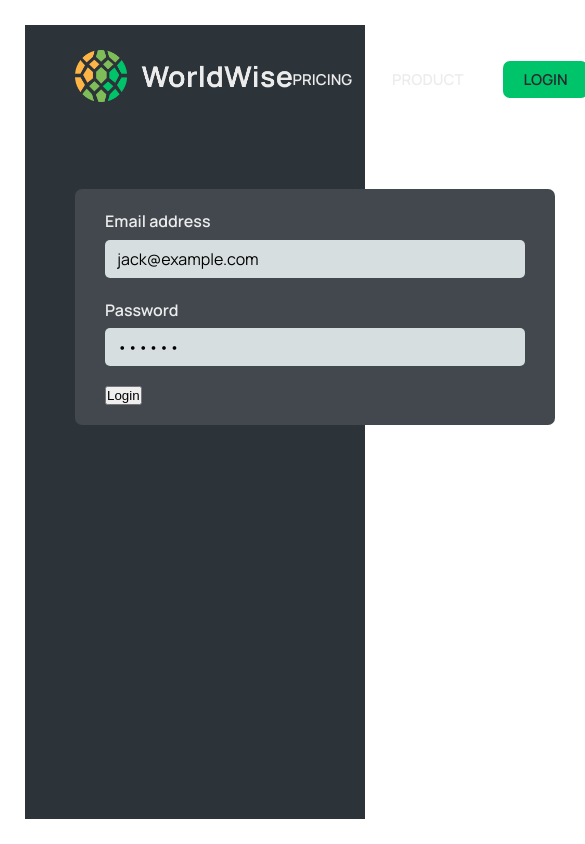
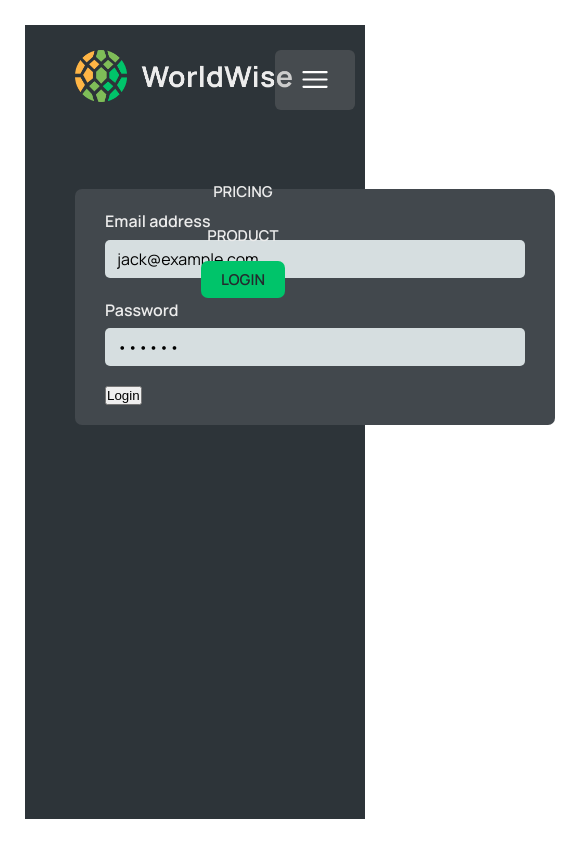
Before and after one commit to eregeikechukwu/worldwise, a React (Vite) app: page /login in a window 390 px wide. Shown: the whole page, 585 px wide, since content can reach past the window. Built offline with nearby package versions, Linux system fonts and the light colour scheme; data requests are answered from the project's data file.

Commit message:
improved responsiveness and added a navigation bar

```diff
--- a/src/components/PageNav.jsx
+++ b/src/components/PageNav.jsx
@@ -1,11 +1,29 @@
 import { NavLink } from "react-router-dom";
 import styles from "./PageNav.module.css";
 import Logo from "./Logo";
+import hamburger from "../svgs/ic_bars.svg";
+import { useState } from "react";
 
 function PageNav() {
+  const [navOpen, setNavOpen] = useState(false);
+
   return (
     <nav className={styles.nav}>
       <Logo />
+
+      <div className={`${styles.nav__toggle}`}>
+        <div
+          className={`${styles.nav__toggle__background} ${
+            navOpen && styles.nav__toggle__open
+          }`}
+        ></div>
+        <img
+          src={hamburger}
+          onClick={() => {
+            setNavOpen(!navOpen);
+          }}
+        />
+      </div>
 
       <ul>
         <li>
--- a/src/components/PageNav.module.css
+++ b/src/components/PageNav.module.css
@@ -2,6 +2,7 @@
   display: flex;
   align-items: center;
   justify-content: space-between;
+  position: relative;
 }
 
 .nav ul {
@@ -9,6 +10,18 @@
   display: flex;
   align-items: center;
   gap: 4rem;
+}
+
+@media screen and (max-width: 720px) {
+  .nav ul {
+    /* display: none; */
+    /* visibility: hidden; */
+    flex-direction: column;
+    gap: 2rem;
+    position: absolute;
+    right: 3em;
+    top: 13rem;
+  }
 }
 
 .nav a:link,
@@ -32,3 +45,43 @@ a.ctaLink:visited {
   padding: 0.8rem 2rem;
   border-radius: 7px;
 }
+
+.nav__toggle {
+  position: relative;
+  display: grid;
+  place-items: center;
+
+  transition: all 0.5s;
+}
+.nav__toggle__background {
+  position: absolute;
+  top: -30px;
+  right: -40px;
+  height: 6rem;
+  width: 8rem;
+  background-color: rgba(128, 128, 128, 0.3);
+  border-radius: 0.6rem;
+  transition: all 0.7s cubic-bezier(0.175, 0.885, 0.32, 1);
+}
+
+.nav__toggle__open {
+  height: 30rem;
+  width: 20rem;
+  right: -40px;
+  top: -30px;
+}
+
+@media screen and (min-width: 720px) {
+  .nav__toggle {
+    display: none;
+  }
+  .nav__toggle__background {
+    display: none;
+  }
+}
+
+.nav__toggle img {
+  position: absolute;
+  width: 3.5rem;
+  height: auto;
+}
--- a/src/pages/Homepage.module.css
+++ b/src/pages/Homepage.module.css
@@ -10,8 +10,13 @@
   background-position: center;
   padding: 2.5rem 5rem;
 }
-/* how faf */
 
+@media screen and (max-width: 720px) {
+  .homepage {
+    height: 100vh;
+    margin: 0;
+  }
+}
 .homepage section {
   display: flex;
   flex-direction: column;
```
Also changed, not shown: src/svgs/ic_bars.svg (added).
